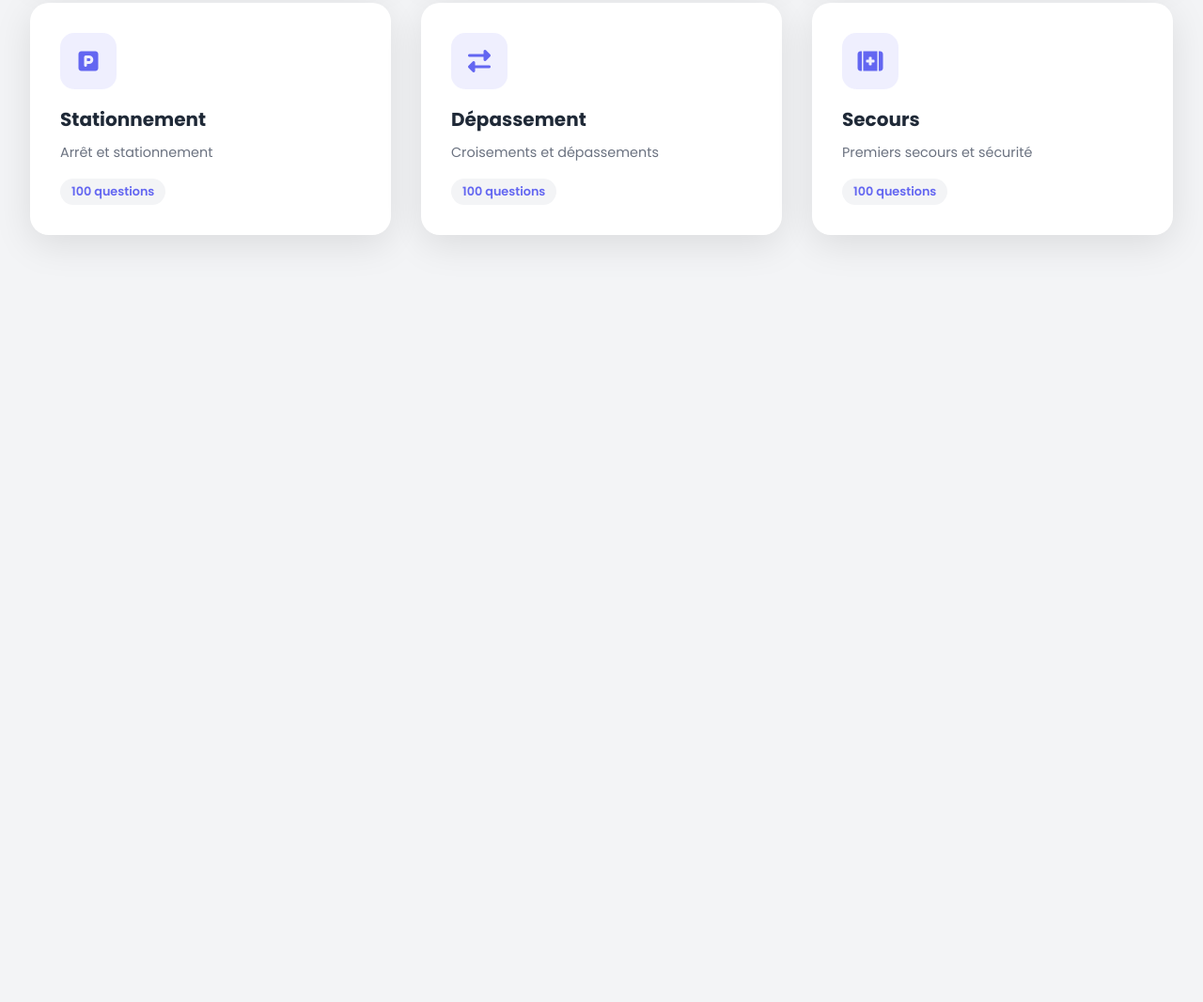
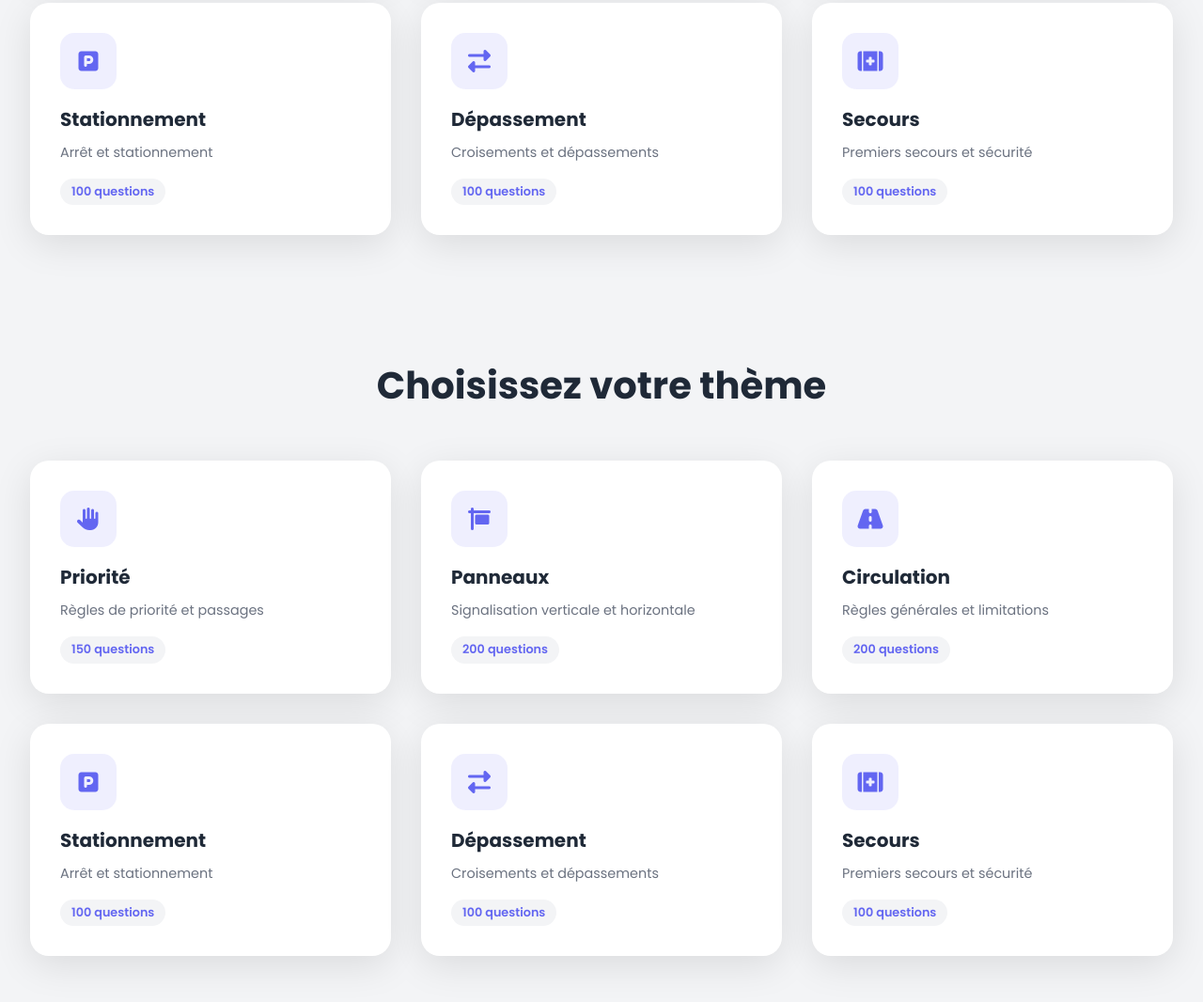
Before and after one commit to siltdo9-wq/PermisMax, a website: page index.html in a window 1280 px wide. Shown: the part 977-2043 px from the top of the page at 94% size. Before the commit the page ends 1291 px from the top, so only its background shows below. Drawn offline with Linux system fonts and the light colour scheme.

Commit message:
Update index.html

```diff
--- a/index.html
+++ b/index.html
@@ -467,3 +467,44 @@
     <script src="script.js"></script>
 </body>
 </html>
+<div class="categories-grid">
+    <h2>Choisissez votre thème</h2>
+    <div class="grid">
+        <div class="category-card" data-category="priorite">
+            <div class="icon"><i class="fas fa-hand-paper"></i></div>
+            <h3>Priorité</h3>
+            <p>Règles de priorité et passages</p>
+            <span class="count">150 questions</span>
+        </div>
+        <div class="category-card" data-category="panneaux">
+            <div class="icon"><i class="fas fa-sign"></i></div>
+            <h3>Panneaux</h3>
+            <p>Signalisation verticale et horizontale</p>
+            <span class="count">200 questions</span>
+        </div>
+        <div class="category-card" data-category="circulation">
+            <div class="icon"><i class="fas fa-road"></i></div>
+            <h3>Circulation</h3>
+            <p>Règles générales et limitations</p>
+            <span class="count">200 questions</span>
+        </div>
+        <div class="category-card" data-category="stationnement">
+            <div class="icon"><i class="fas fa-parking"></i></div>
+            <h3>Stationnement</h3>
+            <p>Arrêt et stationnement</p>
+            <span class="count">100 questions</span>
+        </div>
+        <div class="category-card" data-category="croisement">
+            <div class="icon"><i class="fas fa-exchange-alt"></i></div>
+            <h3>Dépassement</h3>
+            <p>Croisements et dépassements</p>
+            <span class="count">100 questions</span>
+        </div>
+        <div class="category-card" data-category="secours">
+            <div class="icon"><i class="fas fa-first-aid"></i></div>
+            <h3>Secours</h3>
+            <p>Premiers secours et sécurité</p>
+            <span class="count">100 questions</span>
+        </div>
+    </div>
+</div>
```
